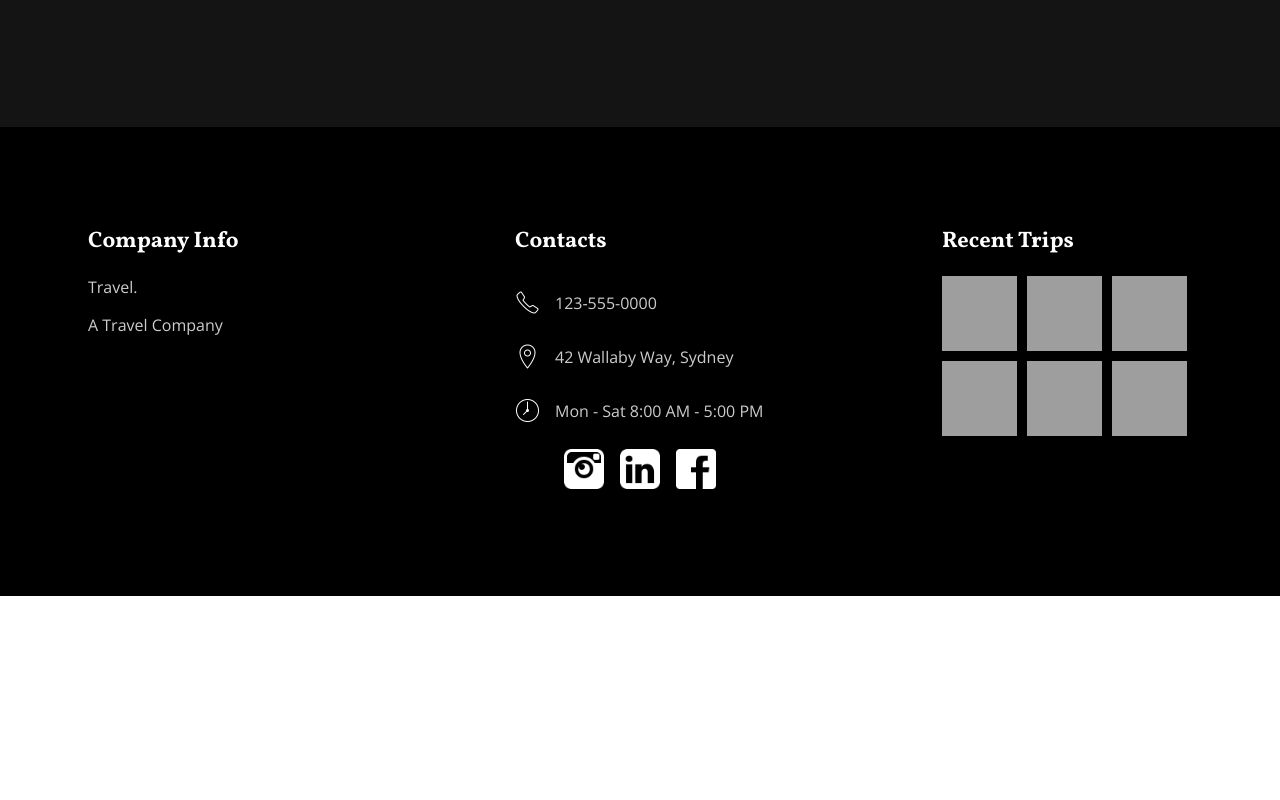
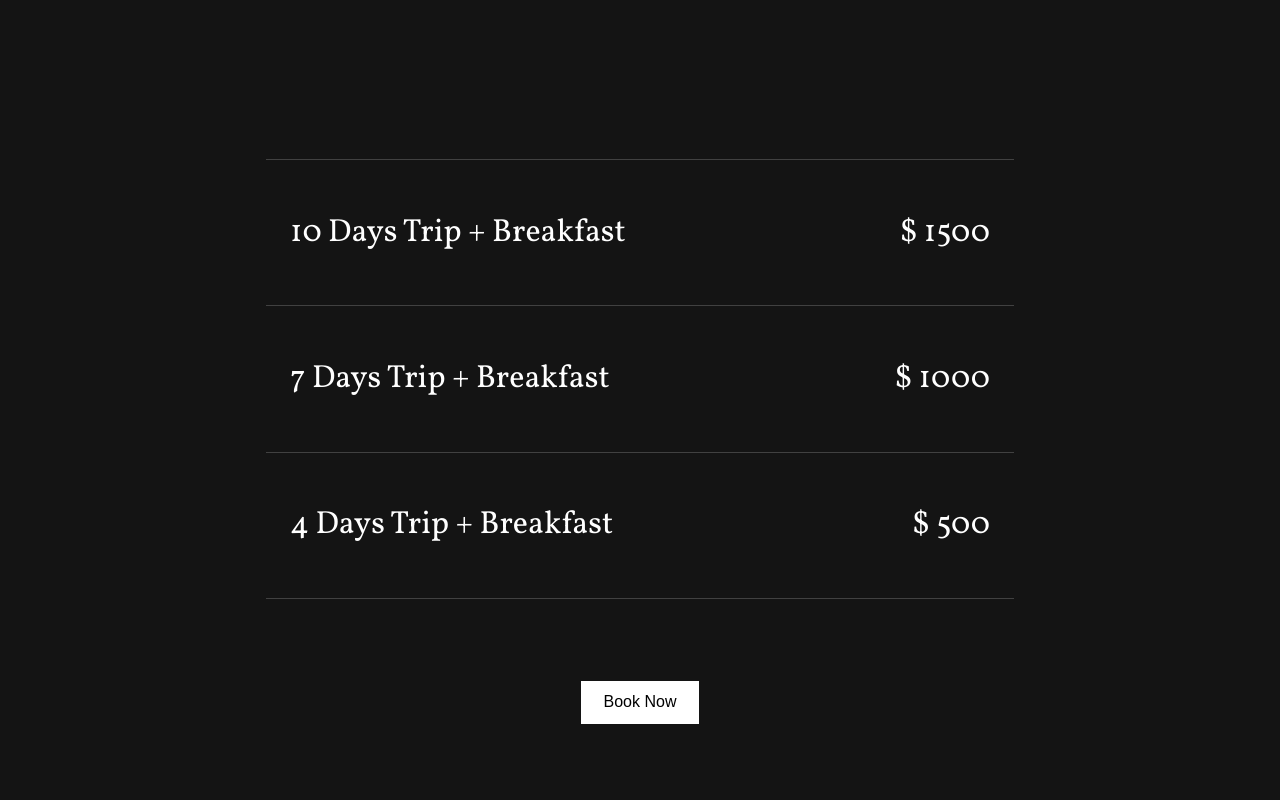
Before and after one commit to L-Villa/travel, a React (Create React App) app: page /newyork in a window 1280 px wide. Shown: the part 4680-5480 px from the top of the page. Before the commit the page ends 5276 px from the top, so only its background shows below. Built offline with nearby package versions, Linux system fonts and the light colour scheme; grey boxes are pictures that could not be loaded.

Commit message:
Added price section

```diff
--- a/src/pages/NewYork.css
+++ b/src/pages/NewYork.css
@@ -162,6 +162,47 @@
   opacity: 1;
 }
 
+.table-1-col-4-row {
+  background: var(--color-dark);
+  padding-top: 2rem;
+  padding-bottom: 7rem;
+}
+.table-wrapper {
+  width: 1136px;
+  width: min(85%, 1136px);
+  margin: auto;
+  display: flex;
+  flex-direction: column;
+  align-items: center;
+
+}
+.table-row {
+  display: flex;
+  width: 700px;
+  width: min(100%, 700px);
+  padding: 1.5rem;
+  border-bottom: 1px solid var(--color-dark-accent);
+  justify-content: space-between;
+}
+.table-row:first-of-type {
+  border-top: 1px solid var(--color-dark-accent);
+}
+.table-row h2 {
+  color: var(--color-light);
+  font-size: 2rem;
+  font-weight: 400;
+}
+.btn-white-fill-sq-md {
+  background: var(--color-light);
+  border-radius: 0;
+  margin: 5rem;
+  cursor: pointer;
+}
+.btn-white-fill-sq-md:hover {
+  background: var(--color-light-accent);
+  color: var(--color-dark);
+}
+
 @media screen and (max-width: 800px) {
   .city-image-main {
     top: 28%;
--- a/src/pages/NewYork.js
+++ b/src/pages/NewYork.js
@@ -169,32 +169,26 @@ export default function NewYork() {
           </div>
         </div>
       </section>
+      <section className="table-1-col-4-row">
+        <div className="table-wrapper">
+          <div className="table-row">
+            {/* <p></p> */}
+            <h2>10 Days Trip + Breakfast</h2>
+            <h2>$ 1500</h2>
+          </div>
+          <div className="table-row">
+            {/* <p></p> */}
+            <h2>7 Days Trip + Breakfast</h2>
+            <h2>$ 1000</h2>
+          </div>
+          <div className="table-row">
+            {/* <p></p> */}
+            <h2>4 Days Trip + Breakfast</h2>
+            <h2>$ 500</h2>
+          </div>
+          <button className="btn-white-fill-sq-md">Book Now</button>
+        </div>
+      </section>
     </div>
   );
 }
-
-{
-  /*
-  <div>
-{state.map((dot, index) => (
-  <div className="dot-container" key={index}>
-    <a href={`#${state[index].link}`}>
-      <div
-        className={state[index].active ? "dot active" : "dot"}
-        onClick={() => handleClick(index)}
-        onMouseOver={() => handleMouseOver(index)}
-        onMouseLeave={() => handleMouseLeave(index)}
-      ></div>
-    </a>
-    <p
-      className={
-        state[index].visible ? "default-p dot-hovered" : "default-p"
-      }
-    >
-      {dot.title}
-    </p>
-  </div>
-))}
-</div>
-*/
-}
```
